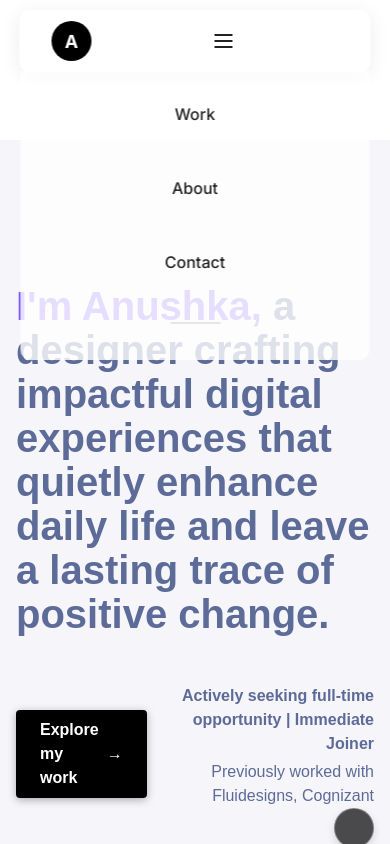
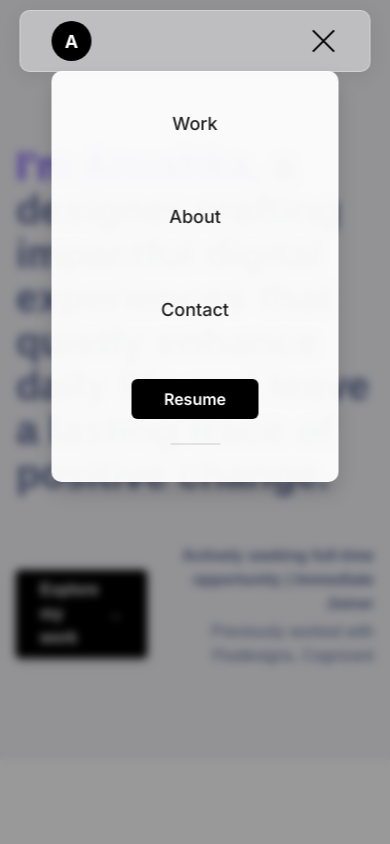
Before and after one commit to design-anushka/Portfolio-Website, a React (Vite) app: page / in a window 390 px wide. Both pictures are taken after a click on the button "Toggle menu". Shown: the top 844 px of the page. Built offline with nearby package versions, Linux system fonts and the light colour scheme.

Commit message:
FIxed header

```diff
--- a/src/components/Header.jsx
+++ b/src/components/Header.jsx
@@ -1,4 +1,4 @@
-import { useState, useEffect } from 'react'
+import { useState, useEffect, useRef } from 'react'
 import { Link, useLocation } from 'react-router-dom'
 import '../styles/components/Header.scss'
 
@@ -7,6 +7,7 @@ const Header = () => {
   const [menuOpen, setMenuOpen] = useState(false)
   const location = useLocation()
   const isHomePage = location.pathname === '/'
+  const headerRef = useRef(null)
 
   useEffect(() => {
     const handleScroll = () => {
@@ -28,8 +29,20 @@ const Header = () => {
       document.body.classList.remove('menu-open')
     }
 
+    // Add click outside listener when menu is open
+    const handleClickOutside = (event) => {
+      if (headerRef.current && !headerRef.current.contains(event.target)) {
+        setMenuOpen(false)
+      }
+    }
+
+    if (menuOpen) {
+      document.addEventListener('mousedown', handleClickOutside)
+    }
+
     return () => {
       document.body.classList.remove('menu-open')
+      document.removeEventListener('mousedown', handleClickOutside)
     }
   }, [menuOpen])
 
@@ -59,7 +72,7 @@ const Header = () => {
   }
 
   return (
-    <header className={`header ${scrolled ? 'scrolled' : ''}`}>
+    <header className={`header ${scrolled ? 'scrolled' : ''}`} ref={headerRef}>
       <div className="container">
         <div className="header-content">
           {isHomePage ? (
@@ -78,9 +91,9 @@ const Header = () => {
             aria-label="Toggle menu"
             aria-expanded={menuOpen}
           >
-            <svg xmlns="http://www.w3.org/2000/svg" viewBox="0 0 24 24" fill="none" stroke="currentColor" strokeWidth="2">
-              <path d="M3 12h18M3 6h18M3 18h18" />
-            </svg>
+            <span className="hamburger-bar"></span>
+            <span className="hamburger-bar"></span>
+            <span className="hamburger-bar"></span>
           </button>
 
           {/* Wrap nav and resume in a container */}
@@ -106,6 +119,17 @@ const Header = () => {
                   }}>Contact</a>
                 </li>
               </ul>
+
+              {/* Add resume link to mobile menu */}
+              <div className="resume-link-mobile">
+                <a
+                  href="/Anushka Singh_UX Manager_Resume.pdf"
+                  target="_blank"
+                  rel="noopener noreferrer"
+                >
+                  Resume
+                </a>
+              </div>
             </nav>
 
             <a
--- a/src/components/ScrollToTop.jsx
+++ b/src/components/ScrollToTop.jsx
@@ -1,25 +1,8 @@
-import { useState, useEffect } from 'react'
-import '../styles/components/ScrollToTop.scss'
+import { useEffect } from 'react'
 import { useLocation } from 'react-router-dom'
 
 const ScrollToTop = () => {
-  const [isVisible, setIsVisible] = useState(false)
   const { pathname } = useLocation()
-
-  // Show button when page is scrolled down
-  useEffect(() => {
-    const toggleVisibility = () => {
-      if (window.pageYOffset > 300) {
-        setIsVisible(true)
-      } else {
-        setIsVisible(false)
-      }
-    }
-
-    window.addEventListener('scroll', toggleVisibility)
-
-    return () => window.removeEventListener('scroll', toggleVisibility)
-  }, [])
 
   useEffect(() => {
     // When the route changes, scroll to top with smooth animation
@@ -29,29 +12,8 @@ const ScrollToTop = () => {
     })
   }, [pathname])
 
-  // Scroll to top function
-  const scrollToTop = () => {
-    window.scrollTo({
-      top: 0,
-      behavior: 'smooth'
-    })
-  }
-
-  return (
-    <>
-      {isVisible && (
-        <button
-          onClick={scrollToTop}
-          className="scroll-to-top"
-          aria-label="Scroll to top"
-        >
-          <svg width="24" height="24" viewBox="0 0 24 24" fill="none" xmlns="http://www.w3.org/2000/svg">
-            <path d="M12 5L5 12H19L12 5Z" fill="currentColor" />
-          </svg>
-        </button>
-      )}
-    </>
-  )
+  // No UI to render - just scroll behavior
+  return null
 }
 
 export default ScrollToTop
--- a/src/components/ScrollToTopButton.jsx
+++ b/src/components/ScrollToTopButton.jsx
@@ -3,32 +3,56 @@ import '../styles/components/ScrollToTopButton.scss';
 
 const ScrollToTopButton = () => {
   const [isVisible, setIsVisible] = useState(false);
+  const [isFading, setIsFading] = useState(false);
 
   // Show button when page is scrolled down
   const toggleVisibility = () => {
     if (window.pageYOffset > 300) {
+      setIsFading(false); // Reset the fading state
       setIsVisible(true);
     } else {
-      setIsVisible(false);
+      // Add a fade-out transition
+      if (isVisible) {
+        setIsFading(true);
+        // Wait for animation to complete before hiding
+        setTimeout(() => {
+          setIsVisible(false);
+          setIsFading(false);
+        }, 300); // Match this with the CSS transition duration
+      }
     }
   };
 
   // Scroll to top smooth function
   const scrollToTop = () => {
+    // Start fade out animation when clicked
+    setIsFading(true);
+
+    // Scroll to top
     window.scrollTo({
       top: 0,
       behavior: 'smooth'
     });
+
+    // Hide button after animation completes
+    setTimeout(() => {
+      setIsVisible(false);
+      setIsFading(false);
+    }, 300);
   };
 
   useEffect(() => {
+    // Check the initial scroll position when component mounts
+    toggleVisibility();
+
+    // Add scroll event listener
     window.addEventListener('scroll', toggleVisibility);
     return () => window.removeEventListener('scroll', toggleVisibility);
-  }, []);
+  }, [isVisible]); // Add isVisible to dependency array
 
   return (
     <button
-      className={`scroll-to-top ${isVisible ? 'visible' : ''}`}
+      className={`scroll-to-top ${isVisible ? 'visible' : ''} ${isFading ? 'fade-out' : ''}`}
       onClick={scrollToTop}
       aria-label="Scroll to top"
     >
--- a/src/styles/components/Header.scss
+++ b/src/styles/components/Header.scss
@@ -101,10 +101,52 @@
     cursor: pointer;
     display: none;
     color: $text-color;
+    width: 30px;
+    height: 24px;
+    position: relative;
+    z-index: 11;
 
-    svg {
-      width: 24px;
-      height: 24px;
+    // Hamburger bars
+    .hamburger-bar {
+      display: block;
+      width: 100%;
+      height: 2px;
+      background-color: $primary-color;
+      position: absolute;
+      left: 0;
+      transition: all 0.3s ease;
+
+      &:nth-child(1) {
+        top: 0;
+      }
+
+      &:nth-child(2) {
+        top: 50%;
+        transform: translateY(-50%);
+      }
+
+      &:nth-child(3) {
+        bottom: 0;
+      }
+    }
+
+    // Animated X when active
+    &.active {
+      .hamburger-bar {
+        &:nth-child(1) {
+          top: 50%;
+          transform: translateY(-50%) rotate(45deg);
+        }
+
+        &:nth-child(2) {
+          opacity: 0;
+        }
+
+        &:nth-child(3) {
+          bottom: 50%;
+          transform: translateY(50%) rotate(-45deg);
+        }
+      }
     }
 
     @media (max-width: 768px) {
@@ -121,22 +163,42 @@
     width: 90%;
     top: 10px;
     padding: 10px 15px;
+    z-index: 10;
+
+    .header-content {
+      position: relative;
+    }
+
+    .header-right {
+      position: static;
+    }
+
+    // Position the mobile menu toggle at the right
+    .mobile-menu-toggle {
+      position: absolute;
+      right: 0;
+      top: 50%;
+      transform: translateY(-50%);
+    }
 
     .nav {
       position: absolute;
-      top: 100%;
+      top: calc(100% + 10px); // Move the dropdown 10px lower
       left: 0;
       width: 100%;
-      background: rgba(255, 255, 255, 0.8);
-      backdrop-filter: blur(5px);
-      -webkit-backdrop-filter: blur(5px);
-      border-radius: 0 0 10px 10px;
+      background: rgba(255, 255, 255, 0.95);
+      backdrop-filter: blur(10px);
+      -webkit-backdrop-filter: blur(10px);
+      border-radius: 10px; // Round all corners
       padding: 20px 0;
       display: none;
-      border-top: 1px solid rgba(255, 255, 255, 0.3);
+      border: 1px solid rgba(255, 255, 255, 0.5);
+      box-shadow: 0 10px 20px rgba(0, 0, 0, 0.15);
+      z-index: 5;
 
       &.open {
         display: block;
+        animation: fadeInDown 0.3s ease forwards;
       }
 
       .nav-list {
@@ -145,6 +207,44 @@
 
         li {
           margin: 10px 0;
+
+          a {
+            font-size: 18px; // Slightly larger text for mobile
+            display: block;
+            padding: 8px 20px;
+          }
+        }
+      }
+
+      // Separator before resume button
+      &.open::after {
+        content: '';
+        display: block;
+        width: 50px;
+        height: 2px;
+        background-color: rgba($text-color, 0.1);
+        margin: $spacing-md auto;
+      }
+
+      // Resume button in mobile dropdown
+      .resume-link-mobile {
+        display: flex;
+        justify-content: center;
+        margin-top: $spacing-lg;
+        margin-bottom: $spacing-lg;
+
+        a {
+          padding: $spacing-sm $spacing-xl;
+          background-color: $primary-color;
+          color: white;
+          border-radius: 6px;
+          text-decoration: none;
+          font-weight: 600;
+          transition: all $transition-fast;
+
+          &:hover {
+            background-color: darken($primary-color, 10%);
+          }
         }
       }
     }
@@ -215,13 +315,26 @@ body {
   padding-top: calc(0px);
 
   @media (max-width: 768px) {
-    padding-top: calc(#{$header-height} + 20px);
+    padding-top: calc(0px);
   }
 }
 
 // Handle mobile menu open state
 body.menu-open {
   overflow: hidden;
+
+  &::after {
+    content: '';
+    position: fixed;
+    top: 0;
+    left: 0;
+    right: 0;
+    bottom: 0;
+    background: rgba(0, 0, 0, 0.4);
+    backdrop-filter: blur(4px);
+    -webkit-backdrop-filter: blur(4px);
+    z-index: 4;
+  }
 }
 
 // Add this to your existing styles but don't apply it yet
@@ -237,3 +350,77 @@ body.menu-open {
     display: none; // Hide text on very small screens
   }
 }
+
+// Dropdown animation
+@keyframes fadeInDown {
+  from {
+    opacity: 0;
+    transform: translateY(-10px);
+  }
+  to {
+    opacity: 1;
+    transform: translateY(0);
+  }
+}
+
+// Fix the resume button duplication issue
+.resume-link-mobile {
+  display: none; // Hide by default on all screen sizes
+
+  @media (max-width: 768px) {
+    &.open {
+      display: flex; // Only display in mobile view when menu is open
+    }
+  }
+}
+
+// Keep the existing desktop resume button visible only on desktop
+.resume-cta {
+  display: inline-block; // Show on desktop
+  padding: $spacing-sm $spacing-lg;
+  background-color: $primary-color;
+  color: white;
+  border-radius: 6px;
+  text-decoration: none;
+  font-weight: 600;
+  font-size: $font-size-sm;
+  transition: all $transition-fast;
+
+  &:hover {
+    background-color: darken($primary-color, 10%);
+    transform: translateY(-2px);
+  }
+
+  @media (max-width: $breakpoint-md) {
+    display: none; // Hide on mobile
+  }
+}
+
+// Mobile nav adjustments
+@media (max-width: 768px) {
+  .nav {
+    // Other styles remain the same
+
+    // Style for the mobile resume link
+    .resume-link-mobile {
+      display: flex; // Show in mobile menu
+      justify-content: center;
+      margin-top: $spacing-lg;
+      margin-bottom: $spacing-lg;
+
+      a {
+        padding: $spacing-sm $spacing-xl;
+        background-color: $primary-color;
+        color: white;
+        border-radius: 6px;
+        text-decoration: none;
+        font-weight: 600;
+        transition: all $transition-fast;
+
+        &:hover {
+          background-color: darken($primary-color, 10%);
+        }
+      }
+    }
+  }
+}
--- a/src/styles/components/ScrollToTopButton.scss
+++ b/src/styles/components/ScrollToTopButton.scss
@@ -14,26 +14,57 @@
   justify-content: center;
   cursor: pointer;
   opacity: 0;
-  transform: translateY(20px);
-  transition: all 0.3s ease;
+  visibility: hidden;
+  transform: translateY(20px) scale(0.8);
+  transition: all 0.4s cubic-bezier(0.175, 0.885, 0.32, 1.275);
   z-index: 90;
 
   &.visible {
     opacity: 1;
-    transform: translateY(0);
+    visibility: visible;
+    transform: translateY(0) scale(1);
+    animation: pulse 2s infinite;
   }
 
   svg {
     width: 20px;
     height: 20px;
-    stroke: $primary-color;
+    stroke: white;
+    stroke-width: 2.5px;
+    opacity: 0;
+    transition: transform 0.3s ease;
   }
 
   &:hover {
     background-color: $primary-color;
+    transform: translateY(-5px) scale(1.05);
+    box-shadow: 0 6px 20px rgba(0, 0, 0, 0.15);
 
     svg {
       stroke: white;
+      transform: translateY(-2px);
     }
   }
 }
+
+@keyframes pulse {
+  0% {
+    box-shadow: 0 4px 15px rgba(0, 0, 0, 0.1);
+    transform: scale(1);
+  }
+  50% {
+    box-shadow: 0 4px 20px rgba(0, 0, 0, 0.15);
+    transform: scale(1.05);
+  }
+  100% {
+    box-shadow: 0 4px 15px rgba(0, 0, 0, 0.1);
+    transform: scale(1);
+  }
+}
+
+.scroll-to-top.fade-out {
+  opacity: 0;
+  transform: translateY(20px) scale(0.8);
+  visibility: hidden;
+  transition: all 0.3s ease-in;
+}
```
